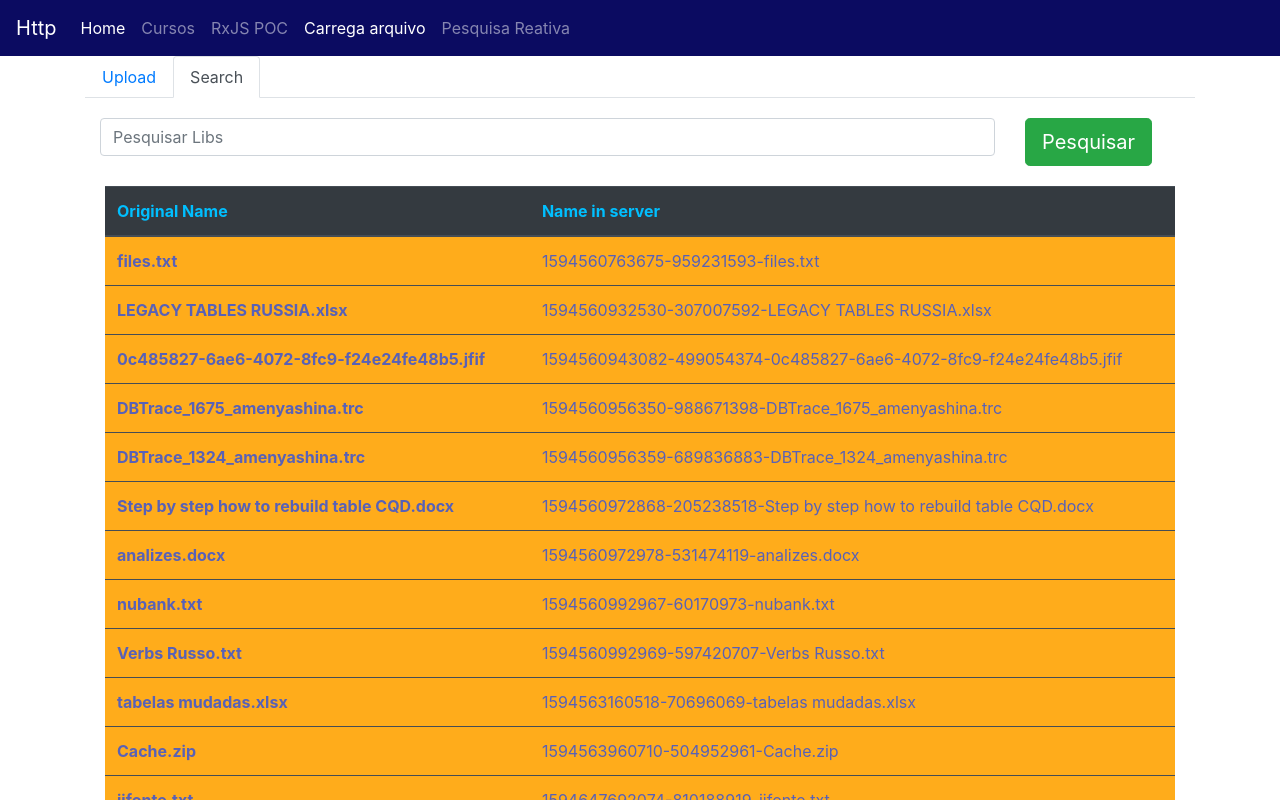
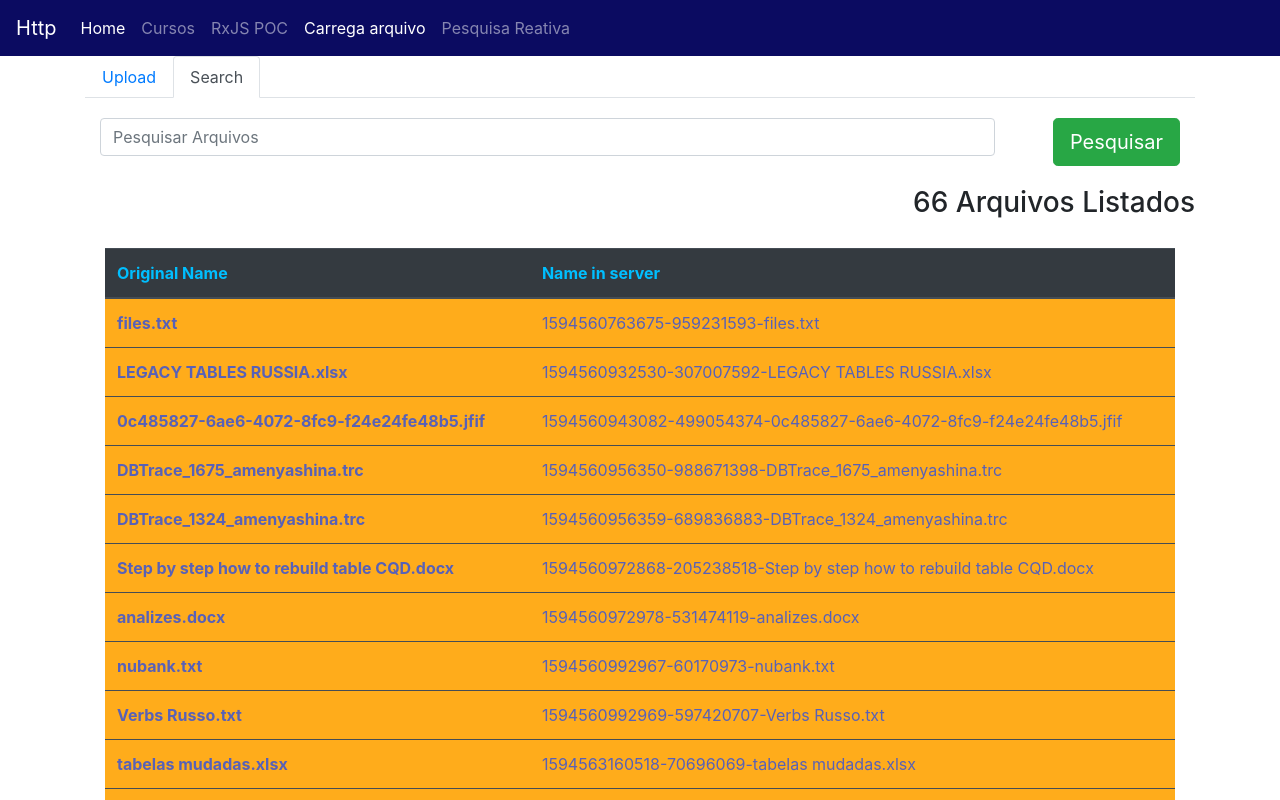
Before and after one commit to eduefl/angular, an Angular app in the folder requests-http/: page /upload in a window 1280 px wide. Both pictures are taken after a click on the tab "Search". Shown: the top 800 px of the page. Built offline with nearby package versions, Linux system fonts and the light colour scheme; data requests are answered from the project's data file.

Commit message:
search improvements 4

```diff
--- a/requests-http/src/app/upload-file/upload-file.service.ts
+++ b/requests-http/src/app/upload-file/upload-file.service.ts
@@ -65,7 +65,7 @@ export class UploadFileService {
     console.log("LibSearchComponent -> onSearch -> params", params)
     return this.http.get<Registro[]>(this.API_FILES,{params})
       .pipe(
-        tap(console.log)
+        //tap(console.log)
       );
 
   }
--- a/requests-http/src/app/upload-file/upload-file/upload-file.component.html
+++ b/requests-http/src/app/upload-file/upload-file/upload-file.component.html
@@ -84,16 +84,6 @@
       </div>
     </Div>
 
-    <Div style="margin-top: 20px;">
-      <button
-        type="button"
-        class="btn btn-primary"
-        (click)="onUpload()"
-        [disabled]="!files"
-      >
-        Uppar
-      </button>
-    </Div>
   </div>
   <div
     [ngClass]="chkPane(2)"
@@ -101,8 +91,8 @@
     role="tabpanel"
     aria-labelledby="search-tab"
   >
-    <Div style="margin-top: 20px;">
-      <div class="container search-table">
+    <Div style="margin-top: 20px; margin-left: 0px;" >
+      <div class="container search-table" style="margin-left: 0px;">
         <div class="search-box">
           <div class="row">
             <div class="col-md-10">
@@ -111,11 +101,11 @@
                 id="myInput"
                 class="form-control"
                 [formControl]="queryField"
-                placeholder="Pesquisar Libs"
+                placeholder="Pesquisar Arquivos"
               />
             </div>
-            <div class="col-auto">
-              <button class="btn btn-lg btn-success" (click)="onSearch()">
+            <div class="col-md-2 clearfix" >
+              <button class="btn btn-lg btn-success pull-right" (click)="onSearch()">
                 Pesquisar
               </button>
             </div>
@@ -125,6 +115,23 @@
     </Div>
   </div>
 </div>
+
+<div class="row" style="margin-top: 20px;">
+  <div class="col-sm-8"> <DIV *ngIf="lUpSel"> <button
+    type="button"
+    class="btn btn-primary"
+    (click)="onUpload()"
+    [disabled]="!files"
+  >
+    Uppar
+  </button>
+</DIV>
+</div>
+  <div class="col-sm-4" style="text-align: right;">  <h3 *ngIf="nTotal === 1" >{{ nTotal }} Arquivo Listado </h3>
+    <h3 *ngIf="nTotal > 1" >{{ nTotal }} Arquivos Listados </h3>
+  </div>
+</div>
+
 
 <div class="card-body">
   <table
--- a/requests-http/src/app/upload-file/upload-file/upload-file.component.ts
+++ b/requests-http/src/app/upload-file/upload-file/upload-file.component.ts
@@ -4,7 +4,7 @@ import { Subscription, EMPTY, Subject, Observable } from 'rxjs';
 import { UploadFileService } from './../upload-file.service';
 import { Component, OnInit, OnDestroy } from '@angular/core';
 import { HttpEventType, HttpEvent, HttpClient } from '@angular/common/http';
-import { take, catchError, delay } from 'rxjs/operators';
+import { take, catchError, delay, tap } from 'rxjs/operators';
 import { Registro } from '../registro';
 import { filterResponse, uploadProgress } from 'src/app/shared/rxjs-operators';
 import { FormControl } from '@angular/forms';
@@ -33,6 +33,7 @@ export class UploadFileComponent implements OnInit, OnDestroy {
   nTimeOutDivSuc = 5250;
   lUpSel = true;
   lSeekSel = false;
+  nTotal = 0;
 
 
 
@@ -132,6 +133,8 @@ export class UploadFileComponent implements OnInit, OnDestroy {
   onRefresh(ndelay = 0,  cValue = null) {
     this.obRegistro$ = this.uploadFileService.list(cValue)
       .pipe(
+        tap(v =>  this.nTotal =  v.length ),
+//        tap(console.log),
         delay(ndelay),
         catchError(error => {
           console.error(error);
@@ -140,6 +143,7 @@ export class UploadFileComponent implements OnInit, OnDestroy {
           return EMPTY;
         })
       );
+      // this.obRegistro$
   }
 
   onSearch() {
```
Also changed, not shown: 2 other files (tests, documents, lock files or other folders).
